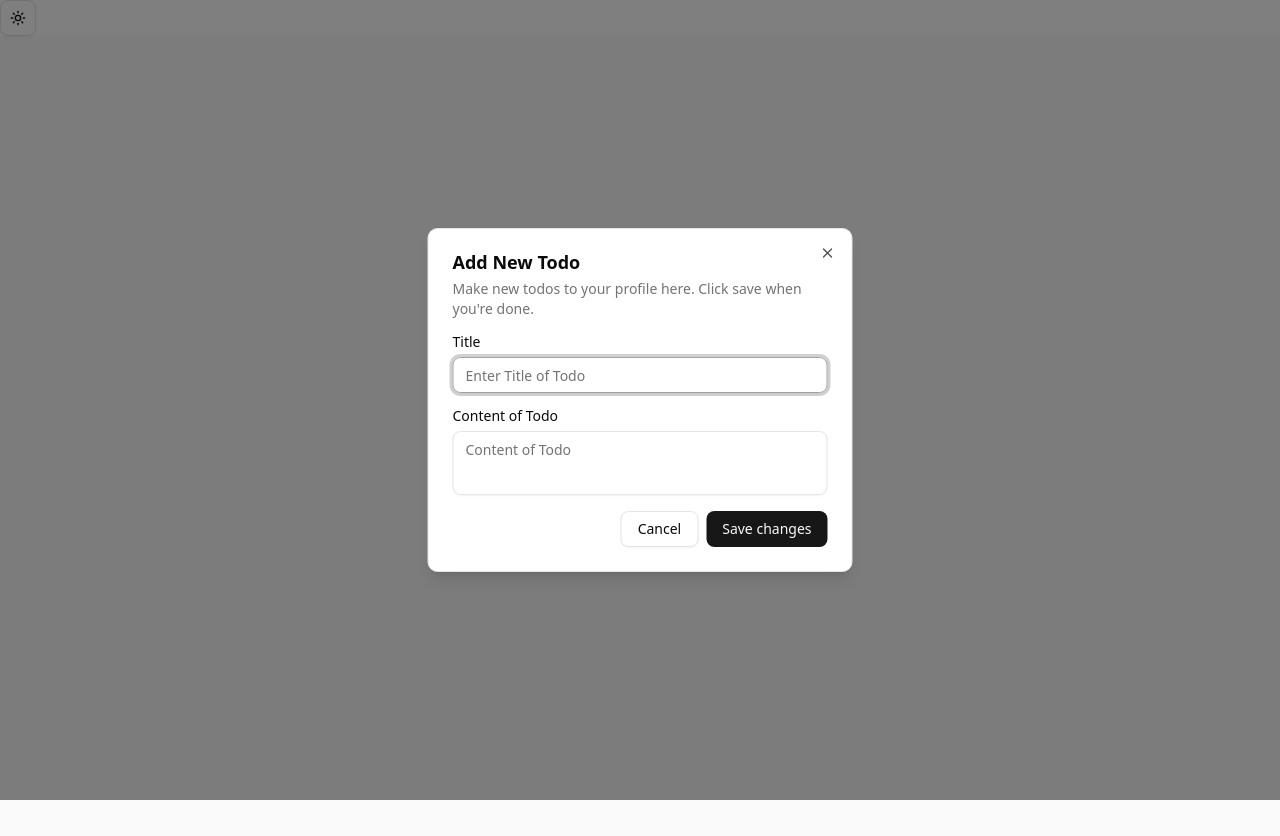
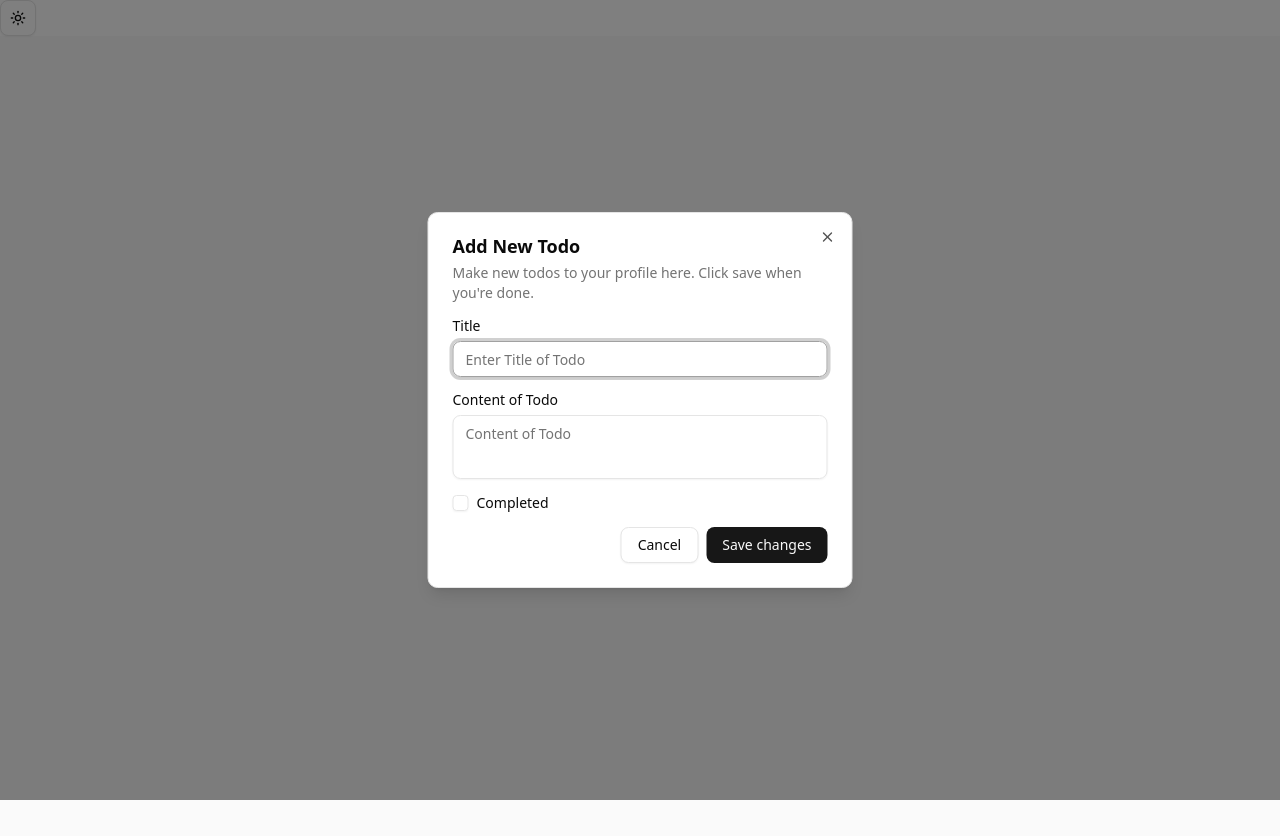
Before and after one commit to MohamedBadrr/Fullstack-todo-app-using-next-js-and-mongo-db, a Next.js app: page / in a window 1280 px wide. Both pictures are taken after a click on the button "New Todo". Built offline with nearby package versions, Linux system fonts and the light colour scheme.

Commit message:
feat: implement AddTodoForm component with validation and createTodo action

```diff
--- a/actions/todoActions.ts
+++ b/actions/todoActions.ts
@@ -1,13 +1,23 @@
-'use server';
+"use server";
 import { PrismaClient } from "@prisma/client";
-
-
 
 const prisma = new PrismaClient();
 
-export const getTodoListAction = async ()=> {
-    return prisma.todo.findMany();
-}
-export const updateTodoAction = async ()=> {}
-export const deleteTodoAction = async ()=> {}
-export const createTodoAction = async ()=> {}
+export const getTodoListAction = async () => {
+  return prisma.todo.findMany();
+};
+export const updateTodoAction = async () => {};
+export const deleteTodoAction = async () => {};
+export const createTodoAction = async ({
+  title,
+  body,
+  completed
+}: {
+  title: string;
+  body?: string;
+  completed? :boolean
+}) => {
+  await prisma.todo.create({
+    data: { title, body ,completed},
+  });
+};
--- a/app/page.tsx
+++ b/app/page.tsx
@@ -1,146 +1,9 @@
-"use client";
-import { Button } from "@/components/ui/button";
-import { Plus } from "lucide-react";
-import { zodResolver } from "@hookform/resolvers/zod";
-import {
-  Dialog,
-  DialogClose,
-  DialogContent,
-  DialogDescription,
-  DialogFooter,
-  DialogHeader,
-  DialogTitle,
-  DialogTrigger,
-} from "@/components/ui/dialog";
-import { Input } from "@/components/ui/input";
-import {
-  Form,
-  FormControl,
-  FormDescription,
-  FormField,
-  FormItem,
-  FormLabel,
-  FormMessage,
-} from "@/components/ui/form";
-import { Textarea } from "@/components/ui/textarea";
-import { z } from "zod";
-import { useForm } from "react-hook-form";
-const todoFormSchema = z.object({
-  title: z
-    .string()
-    .min(5, {
-      message: "Title must be at least 5 characters.",
-    })
-    .max(30, {
-      message: "Title must not be longer than 30 characters.",
-    }),
-  body: z
-    .string()
-    .max(160, {
-      message: "Content of todo must be at least 160 characters.",
-    })
-    .min(4, {
-      message: "Content of todo must be at least 4 characters.",
-    })
-    .optional(),
-  completed: z.boolean().optional(),
-});
+import AddTodoForm from "@/components/AddTodoForm";
 
-type TodoFormValues = z.infer<typeof todoFormSchema>;
-
-// This can come from your database or API.
-const defaultValues: Partial<TodoFormValues> = {
-  title: "",
-  body: "",
-  completed: false,
-};
-
-function onSubmit(data: TodoFormValues) {
-  console.log({
-    title: data.title,
-    description: (
-      <pre className="mt-2 w-[340px] rounded-md bg-slate-950 p-4">
-        <code className="text-white">{data.body}</code>
-      </pre>
-    ),
-  });
-}
 export default function Home() {
-  const form = useForm<TodoFormValues>({
-    resolver: zodResolver(todoFormSchema),
-    defaultValues,
-    mode: "onChange",
-  });
   return (
     <div className="flex min-h-screen items-center justify-center bg-zinc-50 font-sans dark:bg-black">
-      {/* <pre>{JSON.stringify(todos, undefined, 2)}</pre> */}
-      <Dialog>
-        <DialogTrigger asChild>
-          <Button>
-            <Plus />
-            New Todo
-          </Button>
-        </DialogTrigger>
-        <DialogContent className="sm:max-w-[425px]">
-          <DialogHeader>
-            <DialogTitle>Add New Todo</DialogTitle>
-            <DialogDescription>
-              Make new todos to your profile here. Click save when you&apos;re
-              done.
-            </DialogDescription>
-          </DialogHeader>
-          <div className="grid gap-1">
-            <Form {...form}>
-              <form
-                id="todo-form"
-                onSubmit={form.handleSubmit(onSubmit)}
-                className="space-y-4"
-              >
-                <FormField
-                  control={form.control}
-                  name="title"
-                  render={({ field }) => (
-                    <FormItem>
-                      <FormLabel>Title</FormLabel>
-                      <FormControl>
-                        <Input placeholder="Enter Title of Todo" {...field} />
-                      </FormControl>
-                      <FormMessage />
-                    </FormItem>
-                  )}
-                />
-                <FormField
-                  control={form.control}
-                  name="body"
-                  render={({ field }) => (
-                    <FormItem>
-                      <FormLabel>Content of Todo</FormLabel>
-                      <FormControl>
-                        <Textarea
-                          placeholder="Content of Todo"
-                          className="resize-none"
-                          {...field}
-                        />
-                      </FormControl>
-
-                      <FormMessage />
-                    </FormItem>
-                  )}
-                />
-              </form>
-            </Form>
-          </div>
-          <DialogFooter>
-            <DialogClose asChild>
-              <Button variant="outline">Cancel</Button>
-            </DialogClose>
-
-            <Button type="submit" form="todo-form">
-              Save changes
-            </Button>
-          </DialogFooter>
-        </DialogContent>
-      </Dialog>
+      <AddTodoForm />
     </div>
   );
 }
--- /dev/null
+++ b/components/AddTodoForm.tsx
@@ -0,0 +1,136 @@
+"use client";
+import { Button } from "@/components/ui/button";
+import { Plus } from "lucide-react";
+import { zodResolver } from "@hookform/resolvers/zod";
+import {
+  Dialog,
+  DialogClose,
+  DialogContent,
+  DialogDescription,
+  DialogFooter,
+  DialogHeader,
+  DialogTitle,
+  DialogTrigger,
+} from "@/components/ui/dialog";
+import { Input } from "@/components/ui/input";
+import {
+  Form,
+  FormControl,
+  FormField,
+  FormItem,
+  FormLabel,
+  FormMessage,
+} from "@/components/ui/form";
+import { Textarea } from "@/components/ui/textarea";
+import { useForm } from "react-hook-form";
+import { todoFormSchema, TodoFormValues } from "@/validation";
+import { createTodoAction } from "@/actions/todoActions";
+import { Checkbox } from "./ui/checkbox";
+
+const AddTodoForm = () => {
+  const defaultValues: Partial<TodoFormValues> = {
+    title: "",
+    body: "",
+    completed: false,
+  };
+  async function onSubmit(data: TodoFormValues) {
+    await createTodoAction({ title: data.title, body: data.body });
+  }
+
+  const form = useForm<TodoFormValues>({
+    resolver: zodResolver(todoFormSchema),
+    defaultValues,
+    mode: "onChange",
+  });
+  return (
+    <Dialog>
+      <DialogTrigger asChild>
+        <Button>
+          <Plus />
+          New Todo
+        </Button>
+      </DialogTrigger>
+      <DialogContent className="sm:max-w-[425px]">
+        <DialogHeader>
+          <DialogTitle>Add New Todo</DialogTitle>
+          <DialogDescription>
+            Make new todos to your profile here. Click save when you&apos;re
+            done.
+          </DialogDescription>
+        </DialogHeader>
+        <div className="grid gap-1">
+          <Form {...form}>
+            <form
+              id="todo-form"
+              onSubmit={form.handleSubmit(onSubmit)}
+              className="space-y-4"
+            >
+              <FormField
+                control={form.control}
+                name="title"
+                render={({ field }) => (
+                  <FormItem>
+                    <FormLabel>Title</FormLabel>
+                    <FormControl>
+                      <Input placeholder="Enter Title of Todo" {...field} />
+                    </FormControl>
+                    <FormMessage />
+                  </FormItem>
+                )}
+              />
+              <FormField
+                control={form.control}
+                name="body"
+                render={({ field }) => (
+                  <FormItem>
+                    <FormLabel>Content of Todo</FormLabel>
+                    <FormControl>
+                      <Textarea
+                        placeholder="Content of Todo"
+                        className="resize-none"
+                        {...field}
+                      />
+                    </FormControl>
+
+                    <FormMessage />
+                  </FormItem>
+                )}
+              />
+              <FormField
+                control={form.control}
+                name="completed"
+                render={({ field }) => (
+                  <FormItem className="flex gap-2 items-center">
+                    <FormControl>
+                      <Checkbox
+                        checked={field.value}
+                        onCheckedChange={field.onChange}
+                        onBlur={field.onBlur}
+                        name={field.name}
+                        ref={field.ref}
+                      />
+                    </FormControl>
+                    <FormLabel>Completed</FormLabel>
+
+                    <FormMessage />
+                  </FormItem>
+                )}
+              />
+            </form>
+          </Form>
+        </div>
+        <DialogFooter>
+          <DialogClose asChild>
+            <Button variant="outline">Cancel</Button>
+          </DialogClose>
+
+          <Button type="submit" form="todo-form">
+            Save changes
+          </Button>
+        </DialogFooter>
+      </DialogContent>
+    </Dialog>
+  );
+};
+
+export default AddTodoForm;
--- /dev/null
+++ b/components/ui/checkbox.tsx
@@ -0,0 +1,32 @@
+"use client"
+
+import * as React from "react"
+import * as CheckboxPrimitive from "@radix-ui/react-checkbox"
+import { CheckIcon } from "lucide-react"
+
+import { cn } from "@/lib/utils"
+
+function Checkbox({
+  className,
+  ...props
+}: React.ComponentProps<typeof CheckboxPrimitive.Root>) {
+  return (
+    <CheckboxPrimitive.Root
+      data-slot="checkbox"
+      className={cn(
+        "peer border-input dark:bg-input/30 data-[state=checked]:bg-primary data-[state=checked]:text-primary-foreground dark:data-[state=checked]:bg-primary data-[state=checked]:border-primary focus-visible:border-ring focus-visible:ring-ring/50 aria-invalid:ring-destructive/20 dark:aria-invalid:ring-destructive/40 aria-invalid:border-destructive size-4 shrink-0 rounded-[4px] border shadow-xs transition-shadow outline-none focus-visible:ring-[3px] disabled:cursor-not-allowed disabled:opacity-50",
+        className
+      )}
+      {...props}
+    >
+      <CheckboxPrimitive.Indicator
+        data-slot="checkbox-indicator"
+        className="grid place-content-center text-current transition-none"
+      >
+        <CheckIcon className="size-3.5" />
+      </CheckboxPrimitive.Indicator>
+    </CheckboxPrimitive.Root>
+  )
+}
+
+export { Checkbox }
--- a/package.json
+++ b/package.json
@@ -14,6 +14,7 @@
   "dependencies": {
     "@hookform/resolvers": "^5.2.2",
     "@prisma/client": "6.19",
+    "@radix-ui/react-checkbox": "^1.3.3",
     "@radix-ui/react-dialog": "^1.1.15",
     "@radix-ui/react-dropdown-menu": "^2.1.16",
     "@radix-ui/react-label": "^2.1.8",
--- a/prisma/seed.ts
+++ b/prisma/seed.ts
@@ -2,12 +2,12 @@ import { prisma } from "../lib/prisma";
 import { faker } from "@faker-js/faker";
 async function main() {
     // generate fake data for users
-      await prisma.todo.createMany({
-    data: Array.from({ length: 25 }, () => ({
-       title: faker.lorem.text(),
-       body:faker.lorem.paragraph(),
-    })),
-  });
+await prisma.todo.createMany({
+  data: Array.from({ length: 25 }, () => ({
+    title: faker.lorem.words({ min: 2, max: 5 }),
+    body: faker.lorem.words({ min: 1, max: 10 }),
+  })),
+});
 
 }
 
--- /dev/null
+++ b/validation/index.ts
@@ -0,0 +1,26 @@
+import { z } from "zod";
+
+export const todoFormSchema = z.object({
+  title: z
+    .string()
+    .min(5, {
+      message: "Title must be at least 5 characters.",
+    })
+    .max(30, {
+      message: "Title must not be longer than 30 characters.",
+    }),
+  body: z
+    .string()
+    .max(160, {
+      message: "Content of todo must be at least 160 characters.",
+    })
+    .min(4, {
+      message: "Content of todo must be at least 4 characters.",
+    })
+    .optional(),
+  completed: z.boolean().optional(),
+});
+
+export type TodoFormValues = z.infer<typeof todoFormSchema>;
+
+// This can come from your database or API.
```
Also changed, not shown: 2 other files (tests, documents, lock files or other folders).
